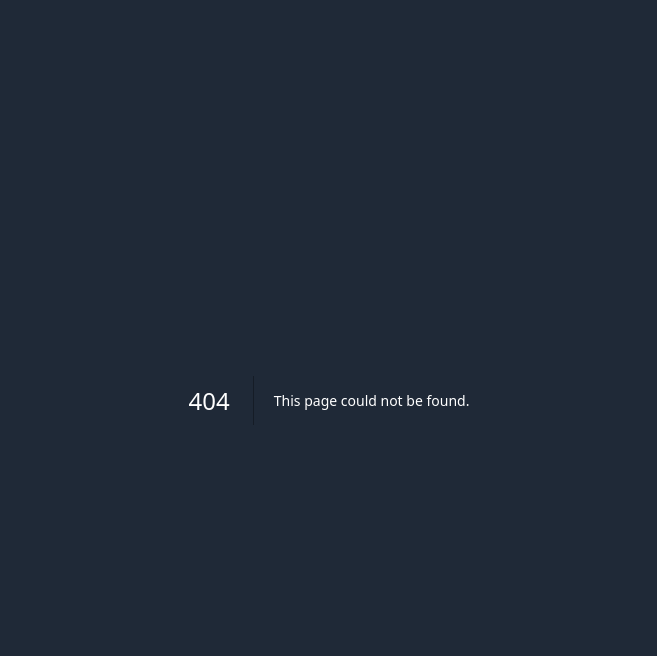
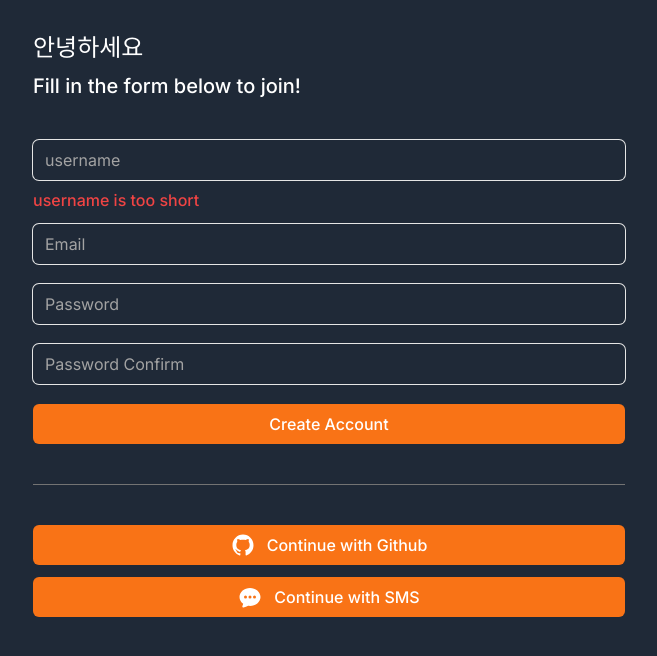
Before and after one commit to dong1hyun/carrot-market, a Next.js app: page /create-account in a window 1280 px wide. Before the commit this address had no page. Shown: the top 656 px of the page, without its empty margins (311-968 px from the left). Built offline with nearby package versions, Linux system fonts and the light colour scheme.

Commit message:
로그인 구현

```diff
--- /dev/null
+++ b/app/components/form-btn.tsx
@@ -0,0 +1,15 @@
+interface FormButtonProps {
+    text: string;
+    loading: boolean
+}
+
+export default function FormButton({ text, loading }: FormButtonProps) {
+    return (
+        <button disabled={loading} className="primary-btn
+         h-10 disabled:bg-neutral-400
+         disabled:text-neutral-300 disabled:cursor-not-allowed
+         ">
+            {loading? "Loading..." : text}
+            </button>
+    )
+}
--- /dev/null
+++ b/app/components/form-input.tsx
@@ -0,0 +1,18 @@
+interface FormInputProps {
+    type: string;
+    placeholder: string;
+    required: boolean;
+    errors: string[];
+}
+
+export default function FormInput({ type, placeholder, required, errors }:FormInputProps) {
+    return (
+        <div className="flex flex-col gap-2">
+            <input className="bg-transparent rounded-md w-full h-10
+                    focus:outline-none ring-1 focus:ring-4 transition ring-neutral-200
+                    focus:ring-orange-500 border-none placeholder:text-neutral-400"
+                type={type} placeholder={placeholder} required={required} />
+            {errors.map((error, index) => <span key={index} className="text-red-500 font-medium">{error}</span>)}
+        </div>
+    )
+}
--- /dev/null
+++ b/app/components/social-login.tsx
@@ -0,0 +1,21 @@
+import { ChatBubbleOvalLeftEllipsisIcon } from "@heroicons/react/16/solid";
+import Link from "next/link";
+import { IoLogoGithub } from "react-icons/io";
+
+export default function SocialLogin() {
+    return <>
+        <div className="w-full h-px bg-neutral-500" />
+        <div className="flex flex-col gap-3">
+            <Link className="primary-btn flex h-10 items-center
+                justify-center gap-3" href="/github/start">
+                <span><IoLogoGithub className="h-6 w-6" /></span>
+                <span>Continue with Github</span>
+            </Link>
+            <Link className="primary-btn flex h-10 items-center
+                justify-center gap-3" href="/sms">
+                <span><ChatBubbleOvalLeftEllipsisIcon className="h-6 w-6" /></span>
+                <span>Continue with SMS</span>
+            </Link>
+        </div>
+    </>
+}
--- /dev/null
+++ b/app/create-account/page.tsx
@@ -0,0 +1,38 @@
+import FormInput from "../components/form-input";
+import FormButton from "../components/form-btn";
+import SocialLogin from "../components/social-login";
+
+export default function CreateAccount() {
+    return (
+        <div className="flex flex-col gap-10 py-8 px-6">
+            <div className="flex flex-col gap-2 *:font-medium">
+                <h1 className="text-2xl">안녕하세요</h1>
+                <h2 className="text-xl">Fill in the form below to join!</h2>
+            </div>
+            <form className="flex flex-col gap-3">
+                <FormInput
+                    type="text"
+                    placeholder="username"
+                    required={true}
+                    errors={["username is too short"]} />
+                <FormInput
+                    type="email"
+                    placeholder="Email"
+                    required={true}
+                    errors={[""]} />
+                <FormInput
+                    type="password"
+                    placeholder="Password"
+                    required={true}
+                    errors={[""]} />
+                <FormInput
+                    type="password"
+                    placeholder="Password Confirm"
+                    required={true}
+                    errors={[""]} />
+                <FormButton text="Create Account" loading={false} />
+            </form>
+            <SocialLogin />
+        </div>
+    )
+}
--- a/app/globals.css
+++ b/app/globals.css
@@ -15,7 +15,7 @@
 }
 
 @layer components {
-  .btn {
-    @apply w-full bg-black h-10 text-white rounded-sexy-name mt-tomato;
+  .primary-btn {
+    @apply w-full bg-orange-500 text-white  font-medium  rounded-md text-center hover:bg-orange-400 transition-colors;
   }
 }
--- /dev/null
+++ b/app/login/page.tsx
@@ -0,0 +1,28 @@
+import FormInput from "../components/form-input";
+import FormButton from "../components/form-btn";
+import SocialLogin from "../components/social-login";
+
+export default function Login() {
+    return (
+        <div className="flex flex-col gap-10 py-8 px-6">
+            <div className="flex flex-col gap-2 *:font-medium">
+                <h1 className="text-2xl">안녕하세요</h1>
+                <h2 className="text-xl">Log in with email and password</h2>
+            </div>
+            <form className="flex flex-col gap-3">
+                <FormInput
+                    type="email"
+                    placeholder="Email"
+                    required={true}
+                    errors={[""]} />
+                <FormInput
+                    type="password"
+                    placeholder="Password"
+                    required={true}
+                    errors={[""]} />
+                <FormButton text="Create Account" loading={false} />
+            </form>
+            <SocialLogin />
+        </div>
+    )
+}
--- a/app/page.tsx
+++ b/app/page.tsx
@@ -12,9 +12,7 @@ export default function Home() {
         <h2 className="text-2xl">당근 마켓에 어서오세요!</h2>
       </div>
       <div className="flex flex-col items-center w-full gap-3">
-        <Link className="w-full bg-orange-500 text-white
-        text-lg font-medium py-2.5 rounded-md
-        text-center hover:bg-orange-400 transition-colors" href="/create-account">시작하기</Link>
+        <Link className="primary-btn py-2.5 text-lg" href="/create-account">시작하기</Link>
         <div className="flex gap-2">
           <span>이미 계정이 있나요?</span>
           <Link className="hover:underline" href="/login">로그인</Link>
--- /dev/null
+++ b/app/sms/page.tsx
@@ -0,0 +1,27 @@
+import FormInput from "../components/form-input";
+import FormButton from "../components/form-btn";
+import SocialLogin from "../components/social-login";
+
+export default function SMSLogin() {
+    return (
+        <div className="flex flex-col gap-10 py-8 px-6">
+            <div className="flex flex-col gap-2 *:font-medium">
+                <h1 className="text-2xl">SMS Login</h1>
+                <h2 className="text-xl">Verify your phone number.</h2>
+            </div>
+            <form className="flex flex-col gap-3">
+                <FormInput
+                    type="number"
+                    placeholder="Phone number"
+                    required={true}
+                    errors={[""]} />
+                <FormInput
+                    type="number"
+                    placeholder="Verification code"
+                    required={true}
+                    errors={[""]} />
+                <FormButton text="Verify" loading={false} />
+            </form>
+        </div>
+    )
+}
--- a/package.json
+++ b/package.json
@@ -9,10 +9,12 @@
     "lint": "next lint"
   },
   "dependencies": {
+    "@heroicons/react": "^2.1.3",
     "@tailwindcss/forms": "^0.5.7",
     "next": "14.2.3",
     "react": "^18",
-    "react-dom": "^18"
+    "react-dom": "^18",
+    "react-icons": "^5.2.1"
   },
   "devDependencies": {
     "@types/node": "^20",
```
Also changed, not shown: 1 other file (tests, documents, lock files or other folders).
